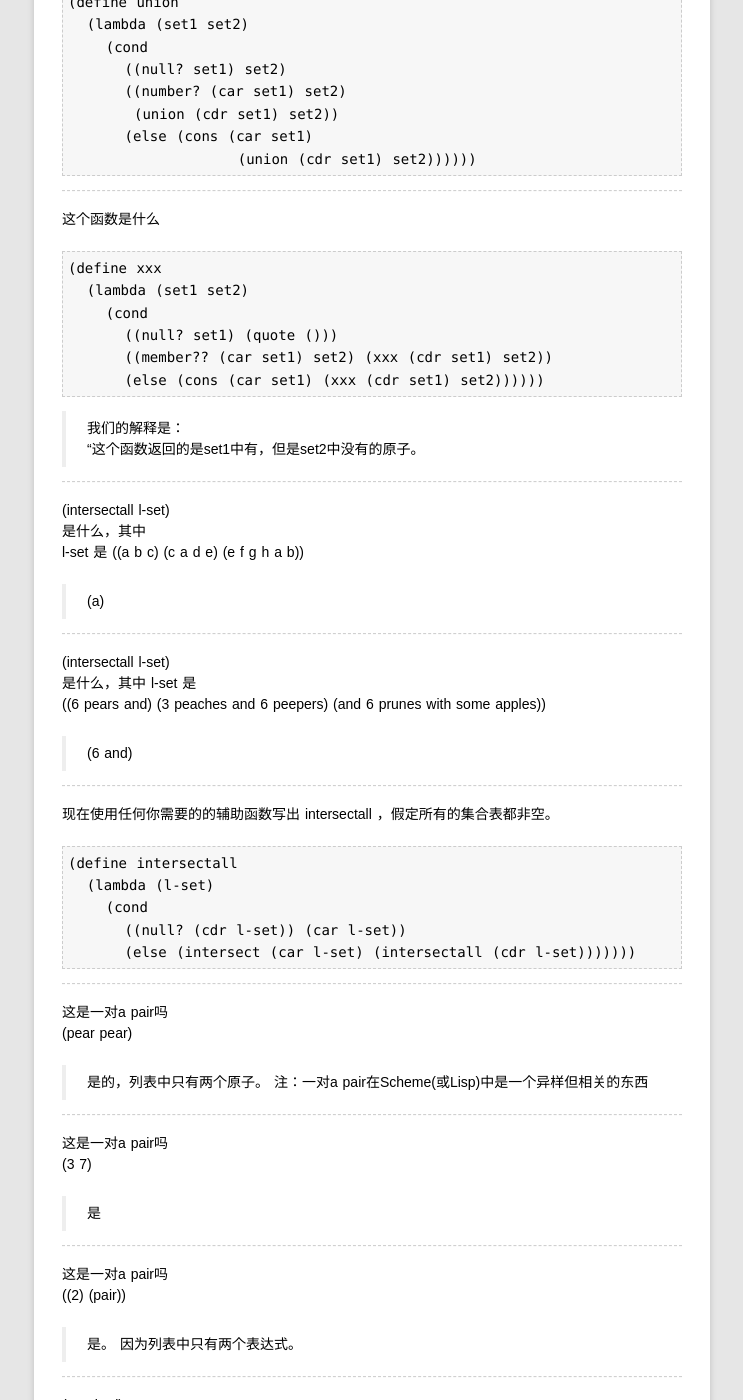
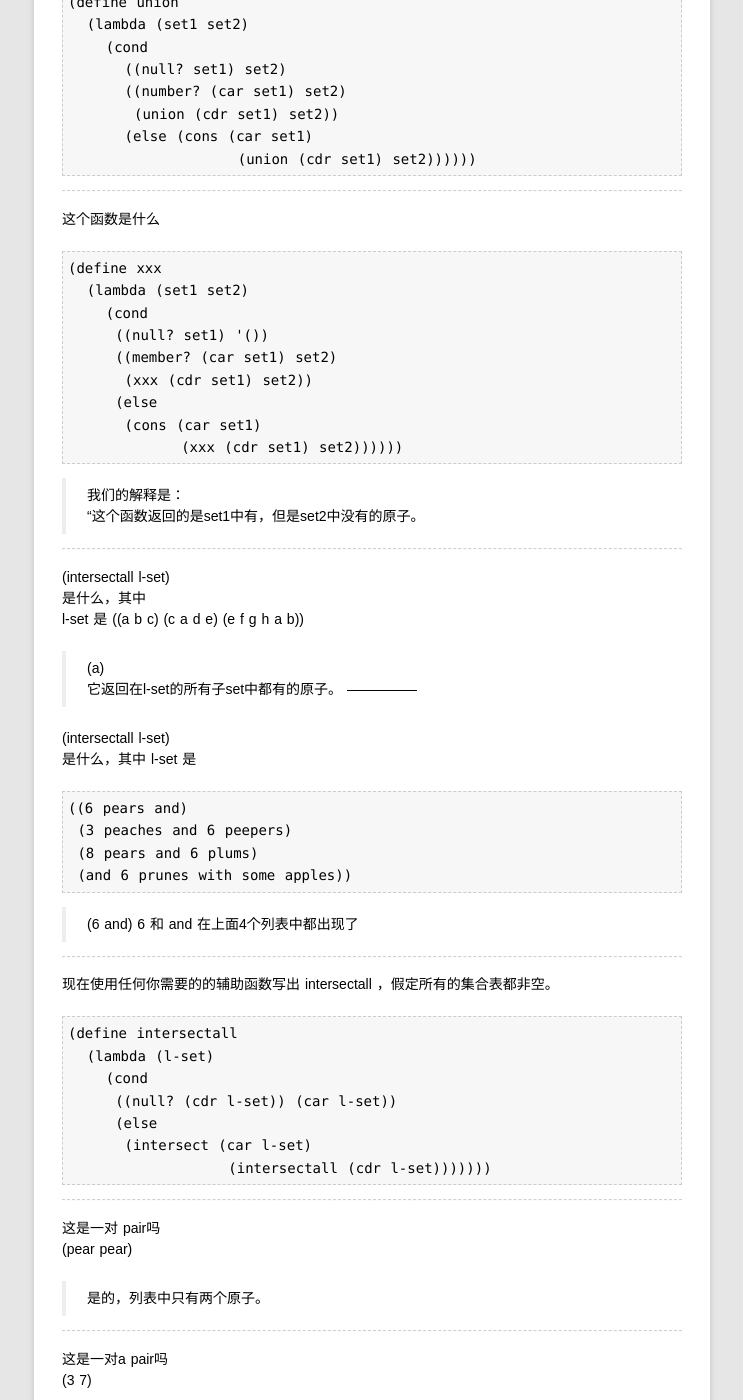
Before and after one commit to rhuichao/uternet.github.io, a Jekyll site: the page built from TLS/07.md, in a window 1280 px wide and 1400 px high, scrolled down 5750 px. Shown: the whole window, without its empty margins (268-1011 px from the left). Built offline with Jekyll 4.4.1, drawn with Linux system fonts in a browser that asks for light colours; some web fonts are replaced; Markdown is read by kramdown in place of the engine named in the settings; some of the changed text lies outside the part shown.

Commit message:
new document posted

````diff
--- a/TLS/07.md
+++ b/TLS/07.md
@@ -338,9 +338,12 @@ set2是(macaroni and cheese)
 (define xxx
   (lambda (set1 set2)
     (cond
-      ((null? set1) (quote ()))
-      ((member?? (car set1) set2) (xxx (cdr set1) set2))
-      (else (cons (car set1) (xxx (cdr set1) set2))))))
+     ((null? set1) '())
+     ((member? (car set1) set2)
+      (xxx (cdr set1) set2))
+     (else
+      (cons (car set1)
+            (xxx (cdr set1) set2))))))
 ```
 
 >我们的解释是：
@@ -353,15 +356,20 @@ set2是(macaroni and cheese)
 l-set 是 ((a b c) (c a d e) (e f g h a b))
 
 >(a)
-
+>它返回在l-set的所有子set中都有的原子。
 ---------------
 
 
 (intersectall l-set)
 是什么，其中 l-set 是
-((6 pears and) (3 peaches and 6 peepers) (and 6 prunes with some apples))
+
+    ((6 pears and)
+     (3 peaches and 6 peepers)
+     (8 pears and 6 plums)
+     (and 6 prunes with some apples))
 
 >(6 and)
+>6 和 and 在上面4个列表中都出现了
 
 ---------------
 
@@ -371,17 +379,18 @@ l-set 是 ((a b c) (c a d e) (e f g h a b))
 (define intersectall
   (lambda (l-set)
     (cond
-      ((null? (cdr l-set)) (car l-set))
-      (else (intersect (car l-set) (intersectall (cdr l-set)))))))
+     ((null? (cdr l-set)) (car l-set))
+     (else
+      (intersect (car l-set)
+                 (intersectall (cdr l-set)))))))
 ```
 
 ---------------
 
-这是一对a pair吗
+这是一对 pair吗
 (pear pear)
 
 >是的，列表中只有两个原子。
->注：一对a pair在Scheme(或Lisp)中是一个异样但相关的东西
 
 ---------------
 
@@ -423,13 +432,13 @@ l-set 是 ((a b c) (c a d e) (e f g h a b))
 
 ---------------
 
-怎样取得一个对a piar的第一个 S-expression表达式
+怎样取得一个piar的第一个 S-expression表达式
 
 >对pair取car
 
 ---------------
 
-怎样取得一个对a piar的第一个 S-expression表达式
+怎样取得一个piar的第二个 S-expression表达式
 
 >对pair取cdr再取car
 
@@ -437,13 +446,13 @@ l-set 是 ((a b c) (c a d e) (e f g h a b))
 
 怎样用两个原子构建一个 pair
 
->把两个原子依次cons到一个()里，即(cons x1 (cons x2 (quote I())))
+>把两个原子依次cons到一个()里，即(cons x1 (cons x2 (quote ())))
 
 ---------------
 
 怎样用两个S-expression表达式构建一个 pair
 
->把两个S-expression表达式依次cons到一个()里，即(cons x1 (cons x2 (quote I())))
+>把两个S-expression表达式依次cons到一个()里，即(cons x1 (cons x2 (quote ())))
 
 ---------------
 
@@ -543,7 +552,10 @@ rel是fun吗，其中rel是
 的值是什么，其中rel是
 ((8 3) (4 2) (7 6) (6 2) (3 4))
 
->\#t，因为(firsts rel)是一个set。firsts详见第三章。
+>\#t，因为(firsts rel)是一个set。 详见第三章。
+>firsts取出各子列表的第一个元素：
+>(8 4 7 6 3)
+>里边没有重复的原子
 
 ---------------
 
@@ -592,10 +604,12 @@ rel是fun吗，其中rel是
 (define revrel
   (lambda (rel)
     (cond
-      ((null? rel) (quote ()))
-      (else (cons (build (second (car rel))
-                         (first (car rel)))
-                  (revrel (cdr rel)))))))
+     ((null? rel) '())
+     (else
+      (cons (build
+             (second (car rel))
+             (first (car rel)))
+            (revrel (cdr rel)))))))
 ```
 
 ---------------
````
